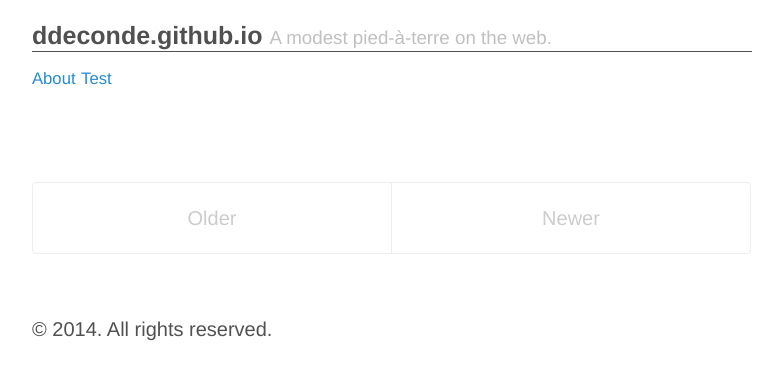
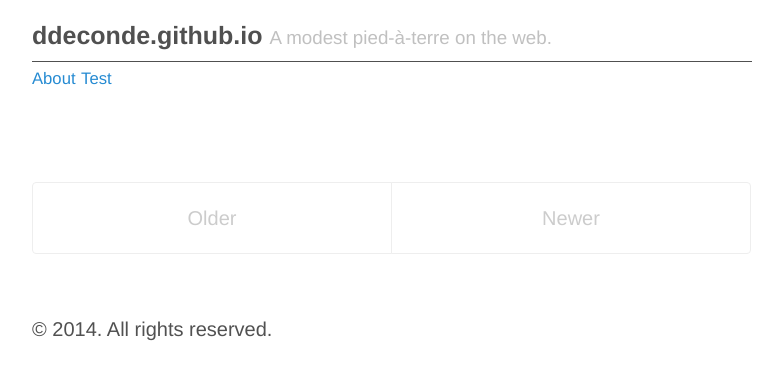
Before and after one commit to ddeconde/ddeconde.github.io, a Jekyll site: the page built from index.html, in a window 1280 px wide. Shown: the top 380 px of the page, without its empty margins (248-1031 px from the left). Built offline with Jekyll 4.4.1, drawn with Linux system fonts in a browser that asks for light colours; Markdown is read by kramdown in place of the engine named in the settings; the list of posts is cut into pages by our own code.

Commit message:
back to poole

```diff
--- a/public/css/poole.css
+++ b/public/css/poole.css
@@ -323,6 +323,8 @@ tbody tr:nth-child(odd) th {
  */
 
 .masthead-nav {
+  margin-top: 0.5rem;
+  margin-bottom: 0.5rem
   padding-top: 0.5rem;
   padding-bottom: 0.5rem;
   border-top: 1px solid #505050;
```
